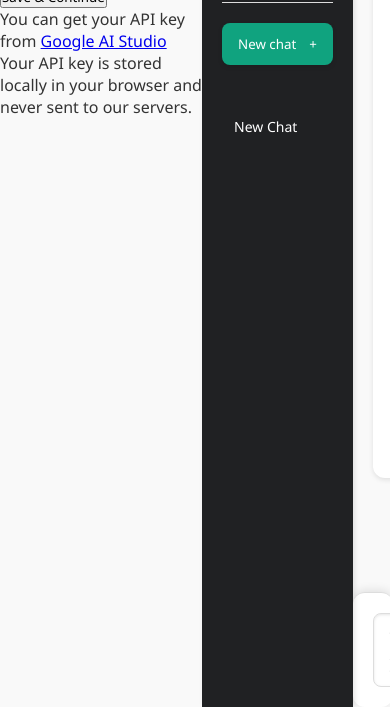
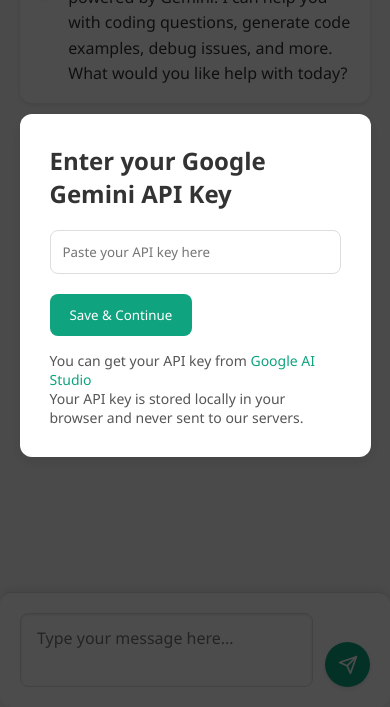
Before and after one commit to piyush-2511/AI-Coding-Chatbot, a plain HTML site: page index.html in a window 390 px wide. Shown: the part 137-844 px from the top of the page. Drawn offline with nearby package versions, Linux system fonts and the light colour scheme.

Commit message:
Changes made in style.css

```diff
--- a/style.css
+++ b/style.css
@@ -374,3 +374,148 @@
     background-color: var(--primary-color);
     color: white;
 }
+
+
+
+.api-key-container {
+    position: fixed;
+    top: 0;
+    left: 0;
+    right: 0;
+    bottom: 0;
+    background-color: rgba(0, 0, 0, 0.7);
+    display: flex;
+    justify-content: center;
+    align-items: center;
+    z-index: 1000;
+    animation: fadeIn 0.3s ease;
+}
+
+.api-key-form {
+    background-color: var(--bg-secondary);
+    padding: 30px;
+    border-radius: 12px;
+    max-width: 500px;
+    width: 90%;
+    box-shadow: 0 5px 15px var(--shadow-color);
+    color: var(--text-primary);
+}
+
+.api-key-form h2 {
+    margin-bottom: 20px;
+    color: var(--text-primary);
+}
+
+.api-key-form input {
+    width: 100%;
+    padding: 12px;
+    margin-bottom: 20px;
+    border: 1px solid var(--border-color);
+    border-radius: 8px;
+    background-color: var(--input-bg);
+    color: var(--text-primary);
+}
+
+.api-key-form button {
+    background-color: var(--primary-color);
+    color: white;
+    border: none;
+    padding: 12px 20px;
+    border-radius: 8px;
+    cursor: pointer;
+    transition: all 0.2s ease;
+}
+
+.api-key-form button:hover {
+    transform: translateY(-2px);
+    box-shadow: 0 4px 8px var(--shadow-color);
+}
+
+.api-key-info {
+    margin-top: 15px;
+    font-size: 14px;
+    color: var(--text-secondary);
+}
+
+.api-key-info a {
+    color: var(--primary-color);
+    text-decoration: none;
+}
+
+.api-key-info a:hover {
+    text-decoration: underline;
+}
+
+/* Mobile responsiveness */
+@media (max-width: 768px) {
+    body {
+        flex-direction: column;
+    }
+
+    .sidebar {
+        width: 100%;
+        height: 60px;
+        flex-direction: row;
+        align-items: center;
+        padding: 0 20px;
+    }
+
+    .sidebar-header {
+        padding: 0;
+        border: none;
+        margin-right: 15px;
+    }
+
+    .new-chat-btn {
+        margin: 0;
+        padding: 8px 12px;
+    }
+
+    .chat-history {
+        display: none;
+        position: absolute;
+        top: 60px;
+        left: 0;
+        right: 0;
+        background-color: var(--bg-sidebar);
+        padding: 10px;
+        z-index: 50;
+    }
+
+    .theme-toggle {
+        top: 10px;
+        right: 10px;
+    }
+}
+
+code {
+    background-color: var(--code-bg);
+    color: var(--text-primary);
+}
+
+pre {
+    margin: 10px 0;
+}
+
+a {
+    color: var(--primary-color);
+}
+
+/* Hide scrollbar for aesthetic purposes but keep functionality */
+::-webkit-scrollbar {
+    width: 8px;
+    height: 8px;
+}
+
+::-webkit-scrollbar-track {
+    background: transparent;
+}
+
+::-webkit-scrollbar-thumb {
+    background-color: var(--border-color);
+    border-radius: 4px;
+}
+
+::-webkit-scrollbar-thumb:hover {
+    background-color: var(--primary-color);
+}
```
